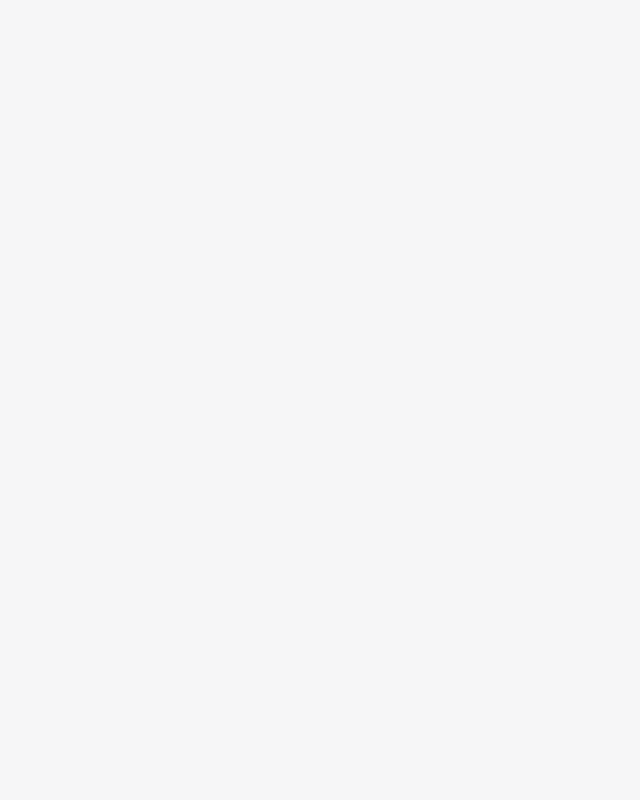
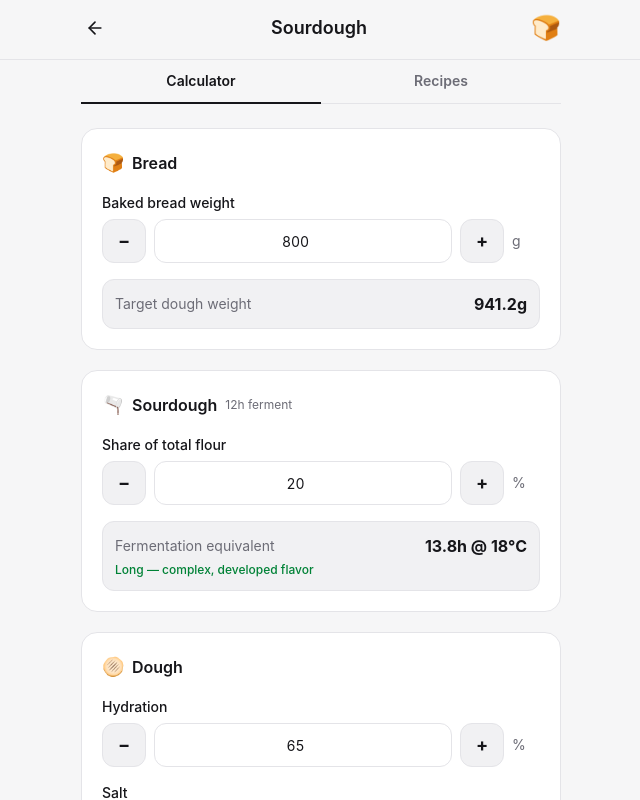
Before and after one commit to szsoma/recipe-calculators, a React (Vite) app: page /sourdough in a window 1280 px wide. Before the commit this address had no page. Shown: the top 800 px of the page, without its empty margins (319-959 px from the left). Built offline with nearby package versions, Linux system fonts and the light colour scheme.

Commit message:
feat: add sourdough route and hub entry

```diff
--- a/src/App.jsx
+++ b/src/App.jsx
@@ -3,6 +3,7 @@ import Hub from './pages/Hub'
 import Kombucha from './pages/Kombucha'
 import Slambuc from './pages/Slambuc'
 import Pizza from './pages/Pizza'
+import Sourdough from './pages/Sourdough'
 
 export default function App() {
   return (
@@ -11,6 +12,7 @@ export default function App() {
       <Route path="/kombucha" element={<Kombucha />} />
       <Route path="/slambuc" element={<Slambuc />} />
       <Route path="/pizza" element={<Pizza />} />
+      <Route path="/sourdough" element={<Sourdough />} />
     </Routes>
   )
 }
--- a/src/pages/Hub.jsx
+++ b/src/pages/Hub.jsx
@@ -6,6 +6,7 @@ const CALCULATORS = [
   { name: 'Kombucha', description: 'Batch scaling and delayed sugar', icon: '🍵', path: '/kombucha', dot: 'bg-kombucha' },
   { name: 'Slambuc', description: 'Ingredient ratios by people or by weight', icon: '🍲', path: '/slambuc', dot: 'bg-slambuc' },
   { name: 'Pizza', description: 'Biga dough, schedule, and saved recipes', icon: '🍕', path: '/pizza', dot: 'bg-pizza' },
+  { name: 'Sourdough', description: 'Bread from starter, scaled to bake', icon: '🍞', path: '/sourdough', dot: 'bg-sourdough' },
 ]
 
 export default function Hub() {
```
